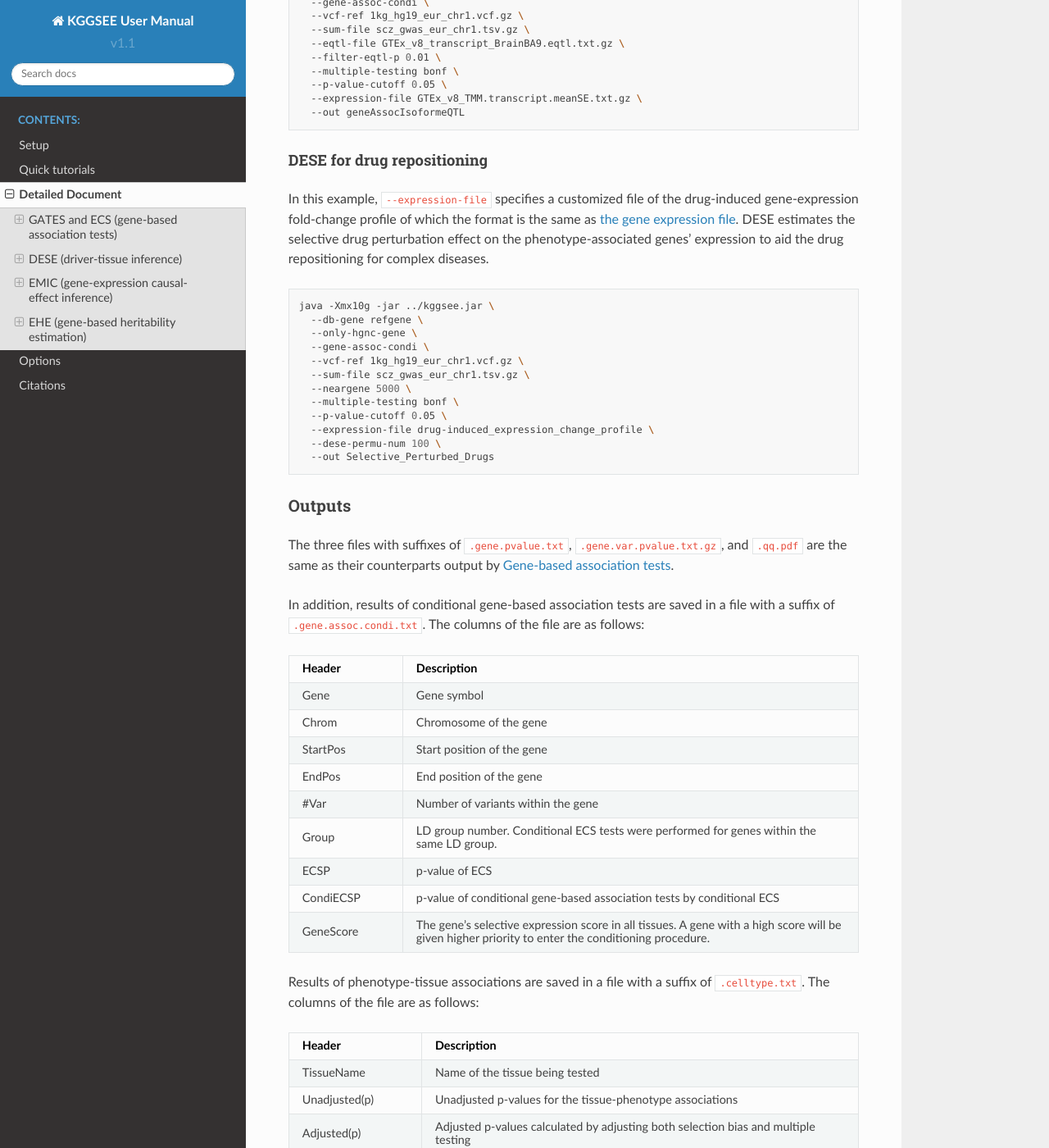
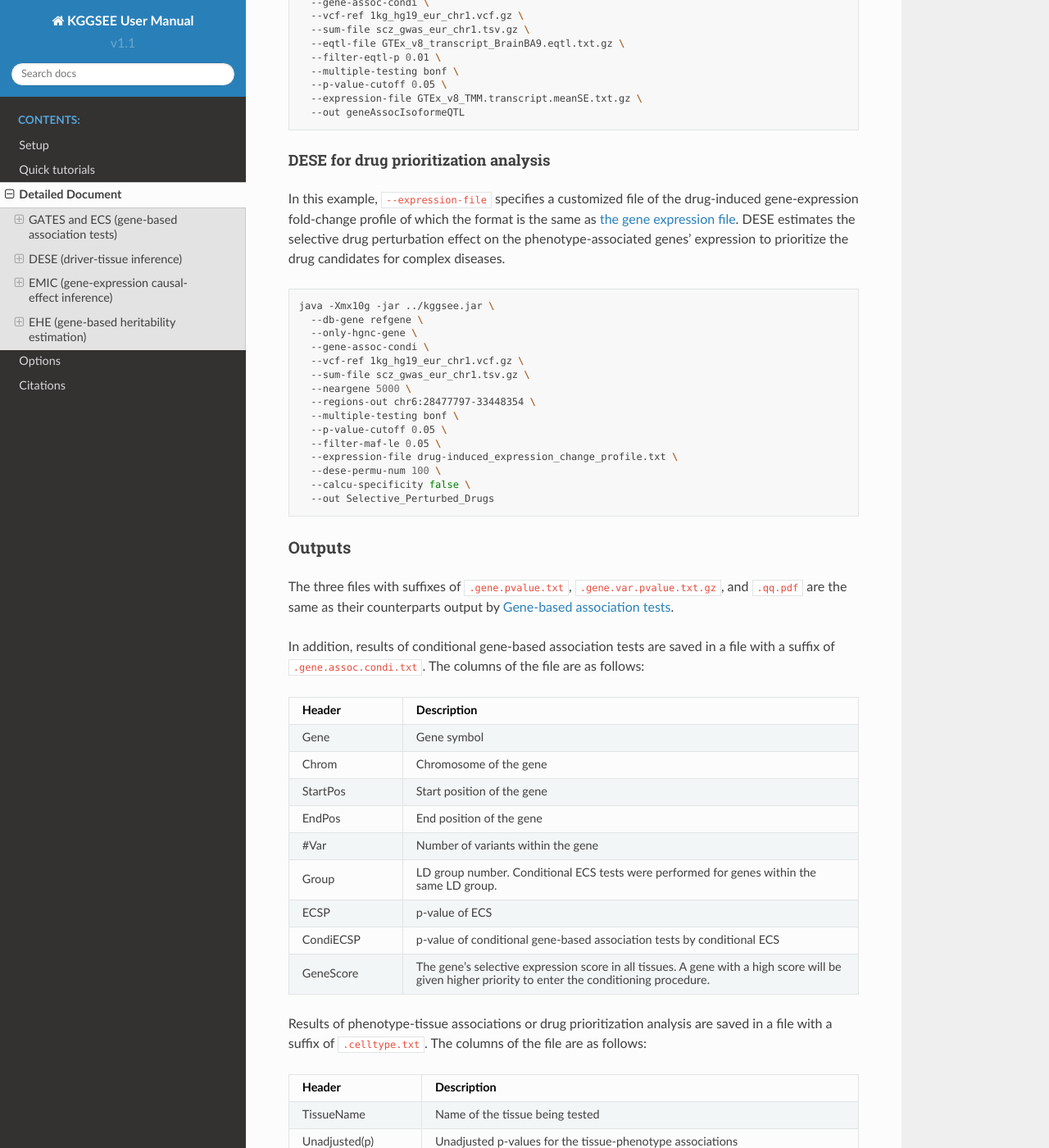
Before and after one commit to pmglab/KGGSEE, a Sphinx documentation site: the page built from doc/source/detailed_document.rst, in a window 1280 px wide and 1400 px high, scrolled down 7906 px. Shown: the whole window at 82% size. Built offline with Sphinx 7.4.7 and the Read the Docs theme 2.0.0, drawn with Linux system fonts in a browser that asks for light colours.

Commit message:
Update detailed_document.rst

```diff
--- a/doc/source/detailed_document.rst
+++ b/doc/source/detailed_document.rst
@@ -320,10 +320,10 @@ eDESE:isoform
       --expression-file GTEx_v8_TMM.transcript.meanSE.txt.gz \
       --out geneAssocIsoformeQTL
 
-DESE for drug repositioning
-~~~~~~~~~~~~~~~~~~~~~~~~~~~
+DESE for drug prioritization analysis
+~~~~~~~~~~~~~~~~~~~~~~~~~~~~~~~~~~~~~
 
-In this example, ``--expression-file`` specifies a customized file of the drug-induced gene-expression fold-change profile of which the format is the same as :ref:`the gene expression file <expression_file>`. DESE estimates the selective drug perturbation effect on the phenotype-associated genes' expression to aid the drug repositioning for complex diseases.
+In this example, ``--expression-file`` specifies a customized file of the drug-induced gene-expression fold-change profile of which the format is the same as :ref:`the gene expression file <expression_file>`. DESE estimates the selective drug perturbation effect on the phenotype-associated genes' expression to prioritize the drug candidates for complex diseases.
 
 
 .. code:: shell
@@ -335,10 +335,13 @@ In this example, ``--expression-file`` specifies a customized file of the drug-i
       --vcf-ref 1kg_hg19_eur_chr1.vcf.gz \
       --sum-file scz_gwas_eur_chr1.tsv.gz \
       --neargene 5000 \
+      --regions-out chr6:28477797-33448354 \
       --multiple-testing bonf \
       --p-value-cutoff 0.05 \
-      --expression-file drug-induced_expression_change_profile \
+      --filter-maf-le 0.05 \
+      --expression-file drug-induced_expression_change_profile.txt \
       --dese-permu-num 100 \
+      --calcu-specificity false \
       --out Selective_Perturbed_Drugs
 
 
@@ -375,7 +378,7 @@ In addition, results of conditional gene-based association tests are saved in a
       - The gene's selective expression score in all tissues. A gene with a high score will be given higher priority to enter the conditioning procedure.
 
 
-Results of phenotype-tissue associations are saved in a file with a suffix of ``.celltype.txt``. The columns of the file are as follows:
+Results of phenotype-tissue associations or drug prioritization analysis are saved in a file with a suffix of ``.celltype.txt``. The columns of the file are as follows:
 
 .. list-table::
     :widths: 1 4
```
